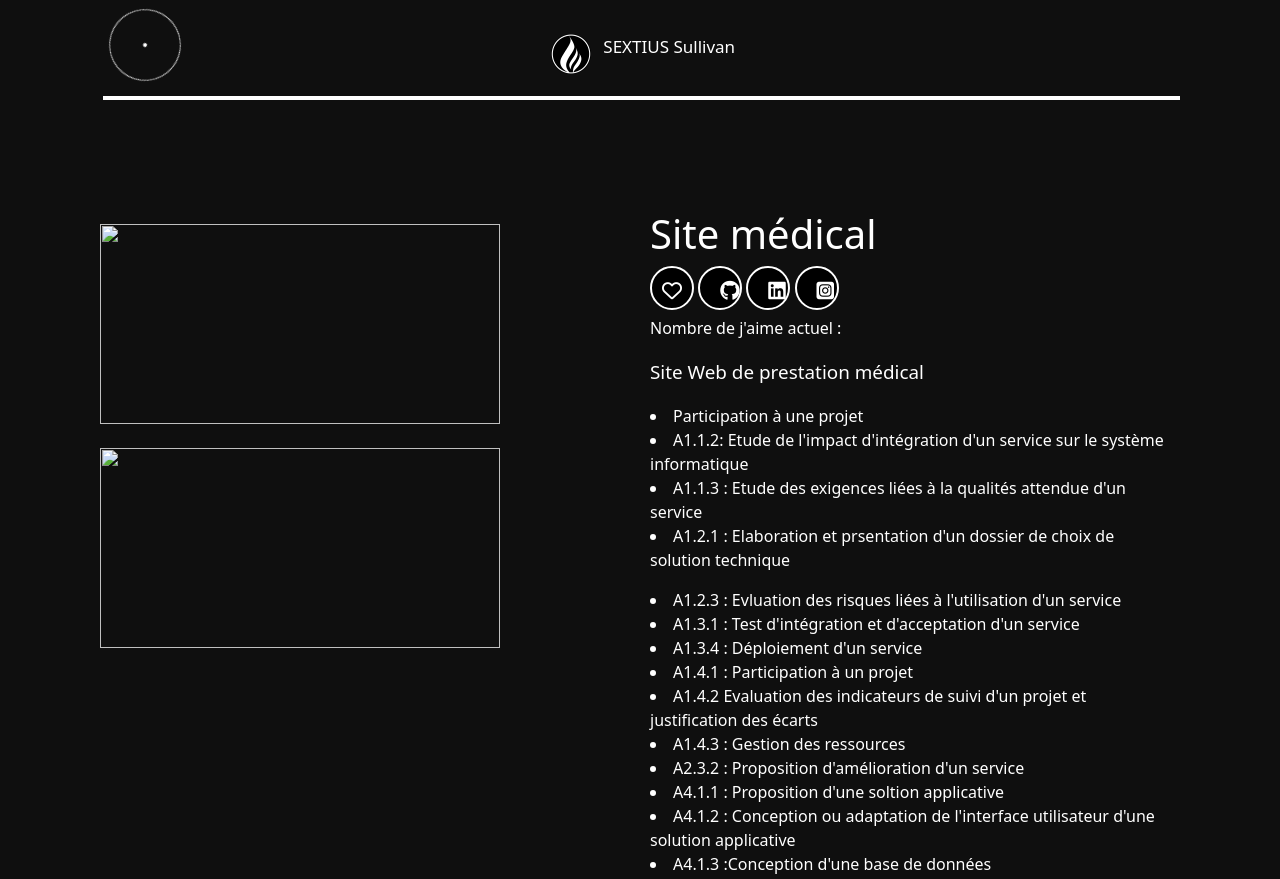
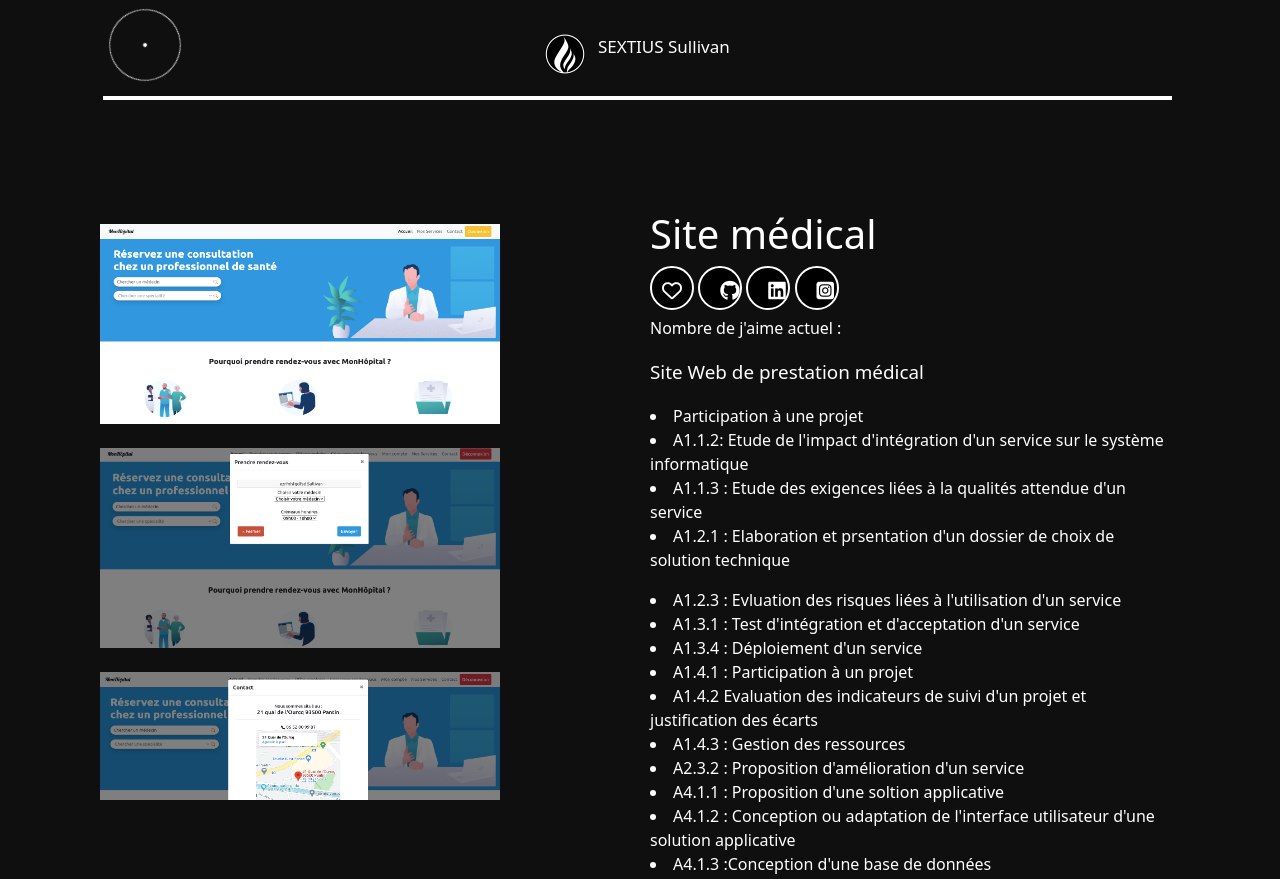
Before and after one commit to Sulli8/Site_Internet_veille_Technologique, a plain HTML site: page Page/HSP_Site_Web.html in a window 1280 px wide. Shown: the top 879 px of the page. Drawn offline with nearby package versions, Linux system fonts and the light colour scheme; files that its build step writes are made by us from their sources.

Commit message:
Ajout de image manquante

```diff
--- a/Page/HSP_Site_Web.html
+++ b/Page/HSP_Site_Web.html
@@ -17,8 +17,9 @@
 </div>
   <div class="block_projet">
     <div class="image_projet">
-      <img class="mt-4" height="200" width="400" src="../img/HSP_Site_Web_1.png"  alt="">
-      <img class="mt-4" height="200" width="400" src="../img/HSP_Site_Web_2.png"  alt="">
+      <img class="mt-4" height="200" width="400" src="../img/HSP_Site_WEB1.png"  alt="">
+      <img class="mt-4" height="200" width="400" src="../img/HSP_Site_WEB2.png"  alt="">
+      <img class="mt-4" height="200" width="400" src="../img/HSP_Site_WEB3.png"  alt="">
     </div>
 <div class="competence">
 <h1 style="font-weight:400;">Site médical</h1>
--- a/css/style_en_savoir_plus.css
+++ b/css/style_en_savoir_plus.css
@@ -100,7 +100,8 @@ li{
 }
 .titre{
 	border-bottom: 4px solid #fff;
-	width:100%;
+	width:99%;
+	display:block;
   font-weight: 300;
   line-height: 1.2;
   margin-left: 3px;
```
Also changed, not shown: Page/Application_Morpion.html (+1 -1 lines), Page/Application_Suivi_client.html (+1 -0 lines), Page/En_savoir_plus.html (+4 -1 lines), img/AppSuiviClient3.png (added), img/HSP_Site_WEB1.png (added), img/HSP_Site_WEB2.png (added), img/HSP_Site_WEB3.png (added), img/Morpion3.png (added), img/Morpion_3.png (deleted), img/cv_photo.png (added), img/cv_photo_3.png (added), 6 other files.
